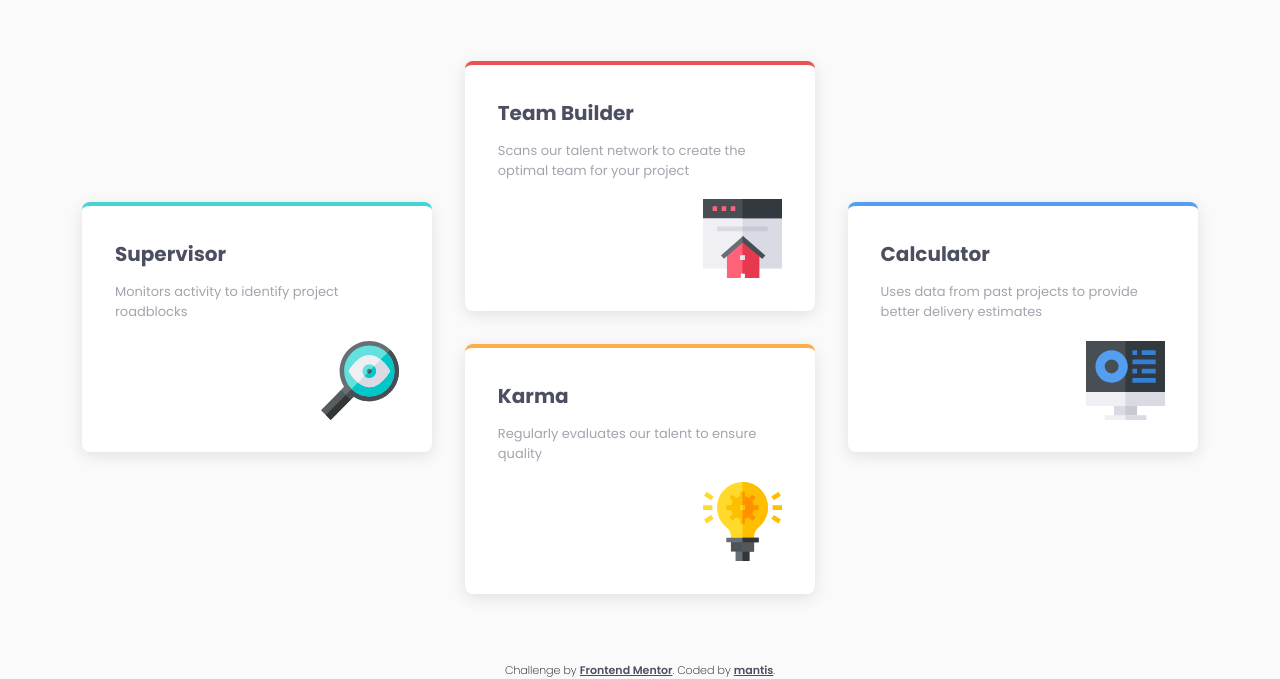
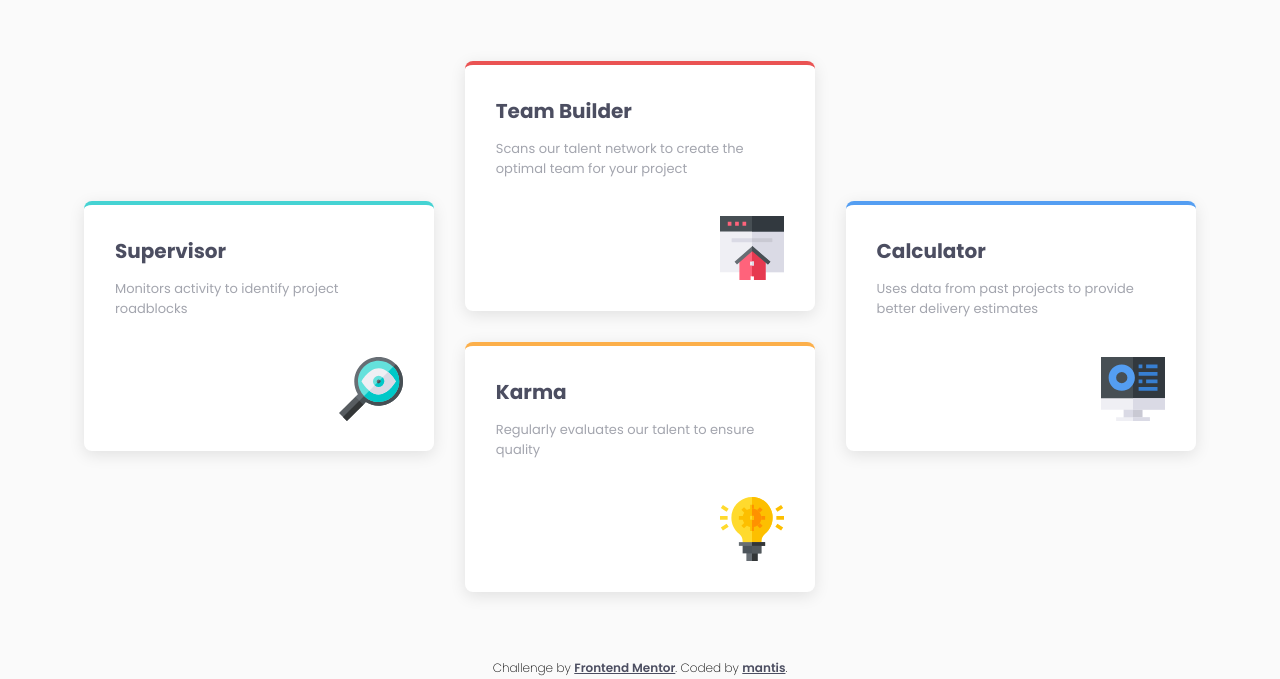
Before and after one commit to morauszkia/fm-feature-section, a plain HTML site: page index.html in a window 1280 px wide. Shown: the part 258-937 px from the top of the page. Drawn offline with Linux system fonts and the light colour scheme.

Commit message:
fix: constrain feature icon size!

```diff
--- a/styles.css
+++ b/styles.css
@@ -17,7 +17,7 @@
   --text-intro: 1.5rem;
   --text-feature-title: 2rem;
   --text-feature-content: 1.3rem;
-  --ws-inner: calc(2rem + 1vw);
+  --ws-inner: calc(1.8rem + 1vw);
 }
 
 html {
@@ -118,8 +118,8 @@ main {
 }
 
 .feature__icon {
-  height: calc(2.4 * var(--ws-inner));
-  width: calc(2.4 * var(--ws-inner));
+  width: clamp(4.8rem, calc(2.2 * var(--ws-inner)), 6.4rem);
+  block-size: auto;
   align-self: flex-end;
 }
 
@@ -129,7 +129,7 @@ footer {
 }
 
 .attribution {
-  font-size: 11px;
+  font-size: 1.2rem;
   font-weight: 200;
   text-align: center;
 }
```
